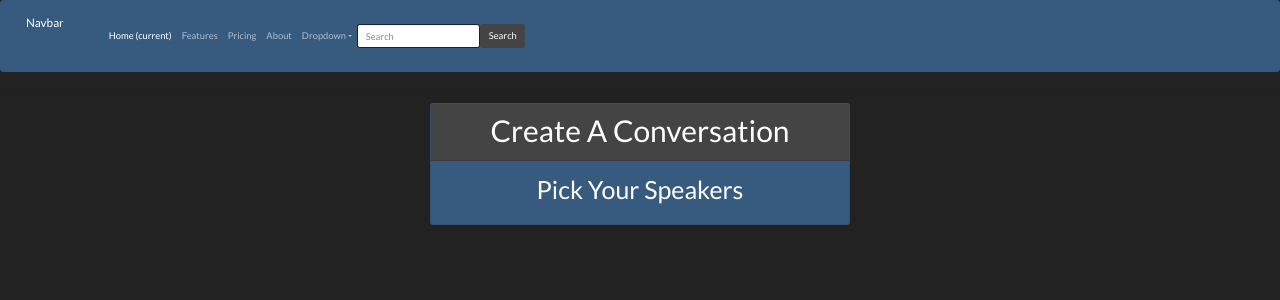
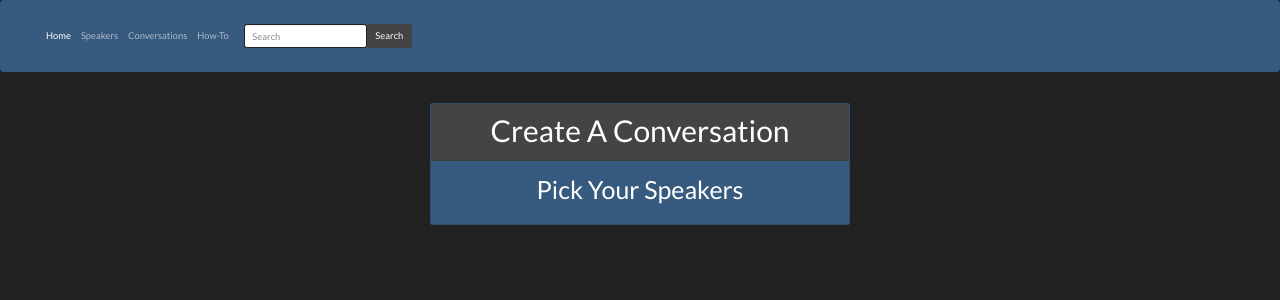
Before and after one commit to aqaz99/Jabbervox, a Python web app: template flask/templates/base.html in a window 1280 px wide. Shown: the top 300 px of the page. Run offline with Jinja, Linux system fonts and the light colour scheme; the template is opened without the code that fills it, so the values that code supplies are empty; some libraries are stand-ins or nearby versions.

Commit message:
Better site with nav routing

```diff
--- a/flask/templates/base.html
+++ b/flask/templates/base.html
@@ -14,7 +14,6 @@
 <body class="text-center">
     <nav class="navbar navbar-expand-lg navbar-dark bg-primary">
         <div class="container-fluid">
-          <a class="navbar-brand" href="#">Navbar</a>
           <button class="navbar-toggler" type="button" data-bs-toggle="collapse" data-bs-target="#navbarColor01" aria-controls="navbarColor01" aria-expanded="false" aria-label="Toggle navigation">
             <span class="navbar-toggler-icon"></span>
           </button>
@@ -22,28 +21,19 @@
           <div class="collapse navbar-collapse" id="navbarColor01">
             <ul class="navbar-nav me-auto">
               <li class="nav-item">
-                <a class="nav-link active" href="#">Home
-                  <span class="visually-hidden">(current)</span>
-                </a>
+                <a class="nav-link active" href="/">Home</a>
               </li>
               <li class="nav-item">
-                <a class="nav-link" href="#">Features</a>
+                <a class="nav-link" href="{{ url_for('speakers') }}">Speakers</a>
               </li>
               <li class="nav-item">
-                <a class="nav-link" href="#">Pricing</a>
+                <a class="nav-link" href="{{ url_for('conversations') }}">Conversations</a>
               </li>
               <li class="nav-item">
-                <a class="nav-link" href="#">About</a>
+                <a class="nav-link" href="{{ url_for('howto') }}">How-To</a>
               </li>
-              <li class="nav-item dropdown">
-                <a class="nav-link dropdown-toggle" data-bs-toggle="dropdown" href="#" role="button" aria-haspopup="true" aria-expanded="false">Dropdown</a>
-                <div class="dropdown-menu">
-                  <a class="dropdown-item" href="#">Action</a>
-                  <a class="dropdown-item" href="#">Another action</a>
-                  <a class="dropdown-item" href="#">Something else here</a>
-                  <div class="dropdown-divider"></div>
-                  <a class="dropdown-item" href="#">Separated link</a>
-                </div>
+              <li class="nav-item">
+                <a class="nav-link"></a>
               </li>
             </ul>
             <form class="d-flex">
```
